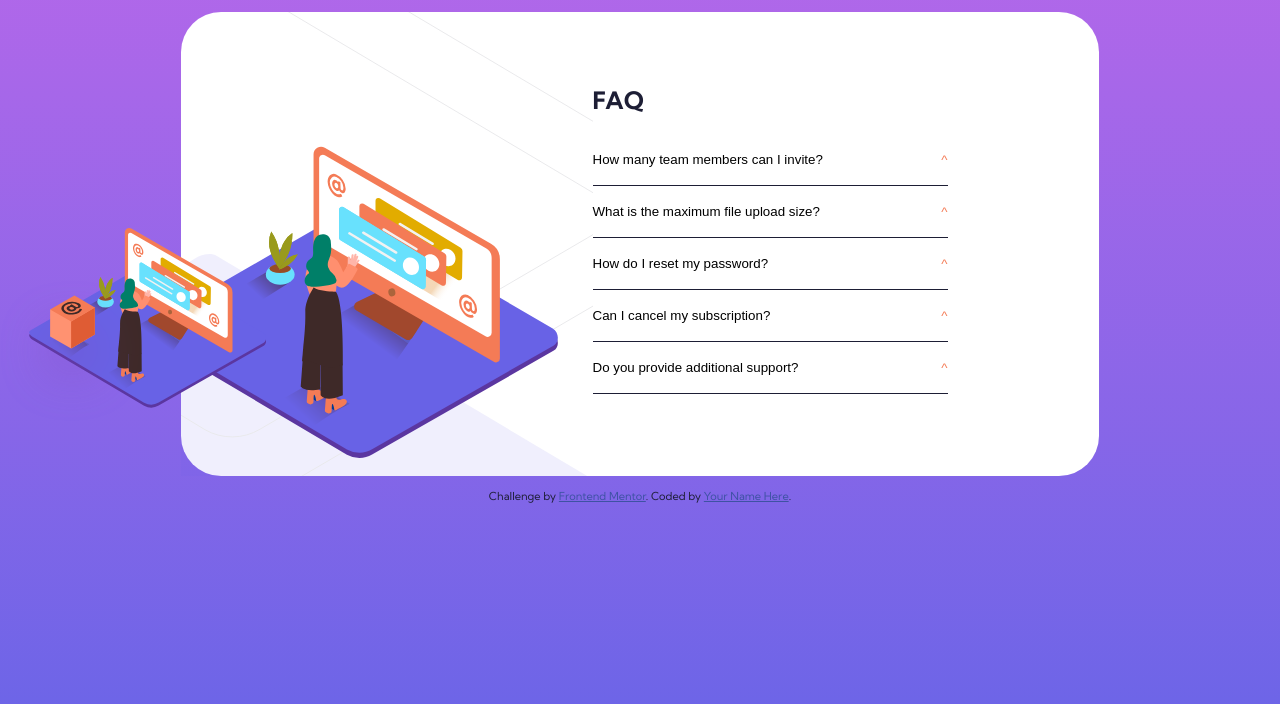
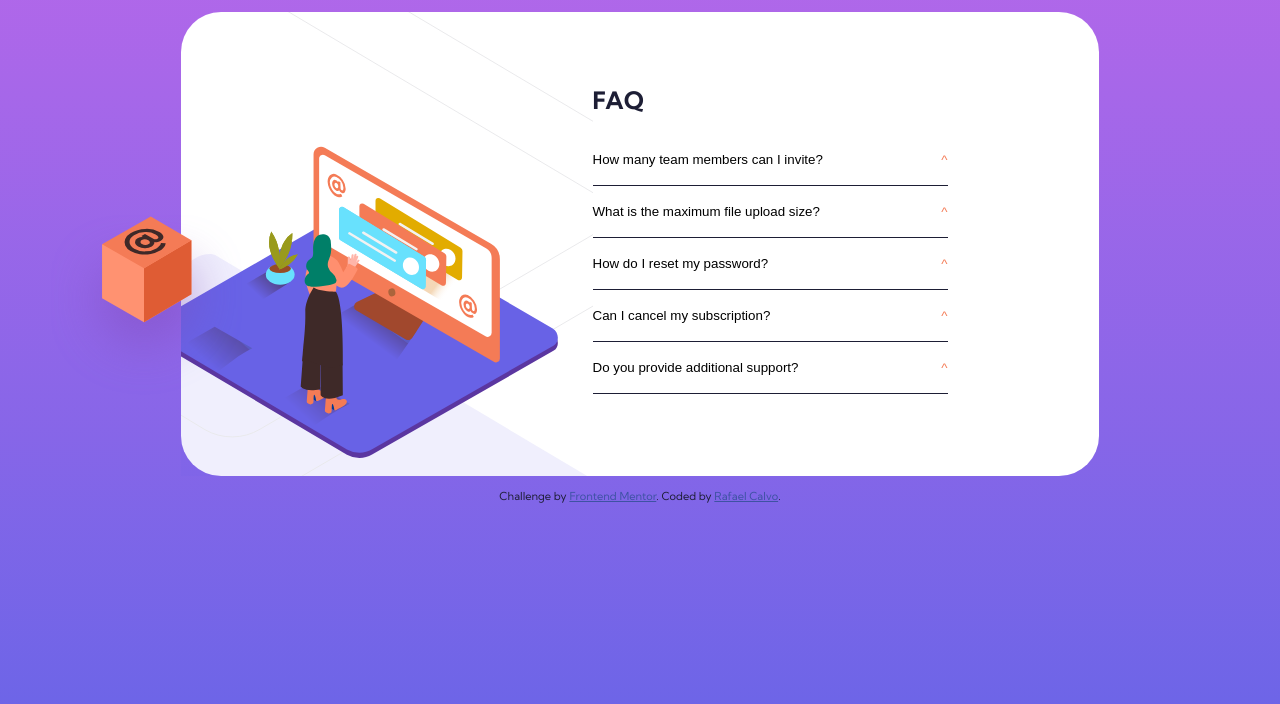
Before and after one commit to rafacalvo/faq-accordion-card, a plain HTML site: page index.html in a window 1280 px wide. Drawn offline with Linux system fonts and the light colour scheme.

Commit message:
Fixed some issues with responsiveness

```diff
--- a/index.html
+++ b/index.html
@@ -28,15 +28,15 @@
   <main class="main__section">
     <div class="card container">
       <div class="left">
-       <div class="pictures">
+        <div class="pictures">
           <picture>
-            <source class="mobile-image" media="(max-width: 600px)" srcset="./images/illustration-woman-online-mobile.svg">
+            <source class="mobile-image" media="(max-width: 450px)" srcset="./images/illustration-woman-online-mobile.svg">
 
-            <source class="mobile-image" media="(min-width: 450px)" srcset="./images/illustration-woman-online-mobile.svg">
+            <!-- <source class="mobile-image" media="(min-width: 450px)" srcset="./images/illustration-woman-online-mobile.svg"> -->
 
             <img class="box" src="/images/illustration-box-desktop.svg">
           </picture>
-       </div>
+        </div>
       </div>
       <div class="right">
         <h1>FAQ</h1>
@@ -83,8 +83,8 @@
 
 
   <div class="attribution">
-    Challenge by <a href="https://www.frontendmentor.io?ref=challenge" target="_blank">Frontend Mentor</a>.
-    Coded by <a href="#">Your Name Here</a>.
+    Challenge by <a href="https://www.frontendmentor.io?ref=challenge" target="_blank" rel="noopener noreferrer">Frontend Mentor</a>.
+    Coded by <a href="https://github.com/rafacalvo" target="_blank" rel="noopener noreferrer">Rafael Calvo</a>.
   </div>
 
   <script src="script.js"></script>
--- a/style.css
+++ b/style.css
@@ -135,7 +135,7 @@ img {
 }
 
 /* Mobile styling */
-@media (max-width: 450px) {
+@media (max-width: 376px) {
   .card {
     width: 330px;
     display: flex;
```
